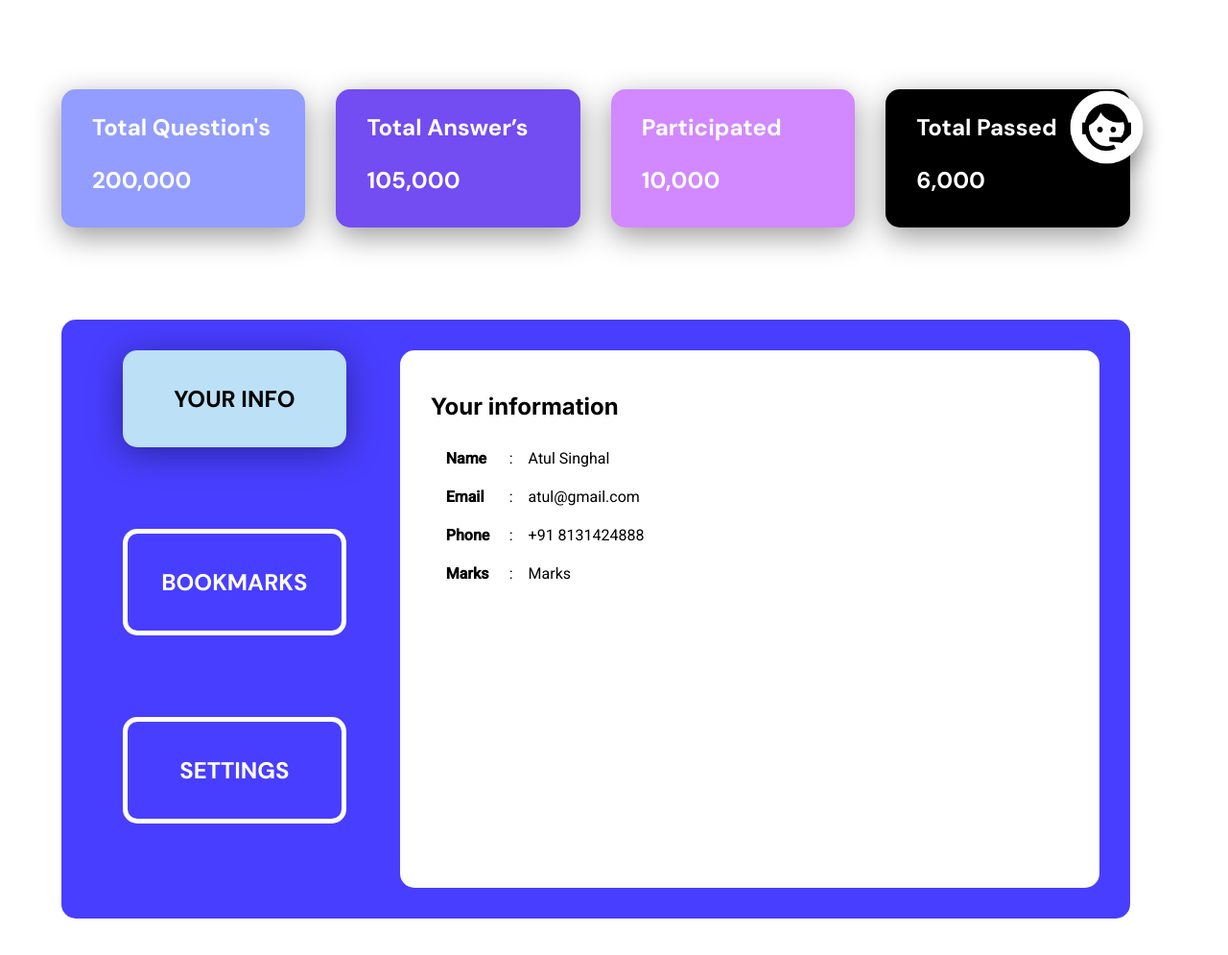
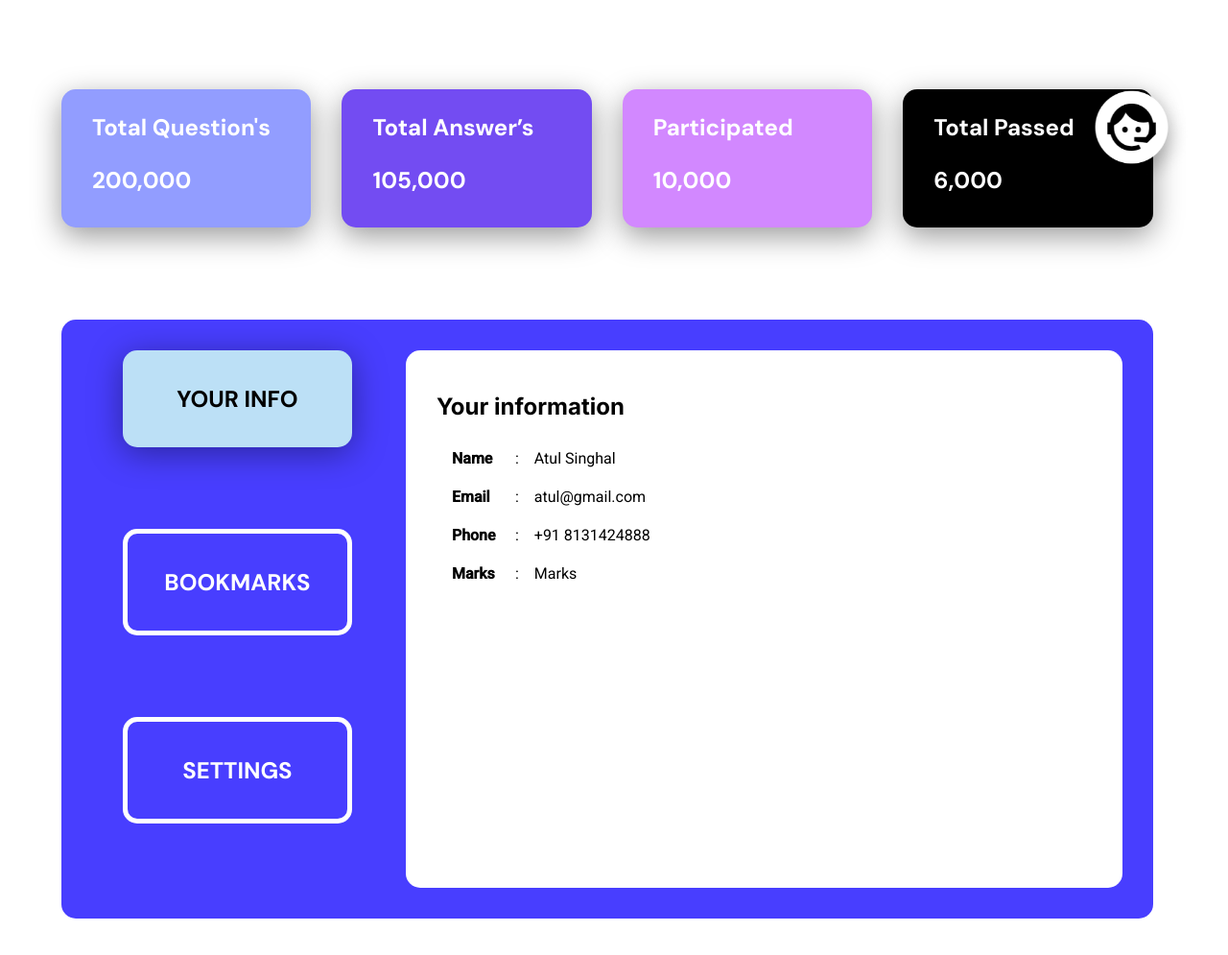
Before and after one commit to noviceCoder27/Cuvette-Project-2, a plain HTML site: page index.html in a window 1280 px wide. Shown: the part 593-1588 px from the top of the page at 96% size. Drawn offline with Linux system fonts and the light colour scheme; a web font is replaced by a local one.

Commit message:
style: margin readjustment

```diff
--- a/style.css
+++ b/style.css
@@ -150,6 +150,7 @@ main {
     gap: 2rem;
     margin-left: 4rem;
     margin-bottom: 6rem;
+    margin-right: -1.5rem;
     margin-top: 3rem;
 }
 
@@ -183,6 +184,7 @@ main {
 .info-card {
     display: flex;
     margin-left: 4rem;
+    margin-right: -1.5rem;
     border-radius: 15px;
     background-color: #483EFF;
     padding: 2rem;
@@ -273,7 +275,7 @@ main {
 .help {
     position: fixed;
     bottom: 0;
-    right: 5vw;
+    right: 3vw;
 }
 
 .help img {
```
